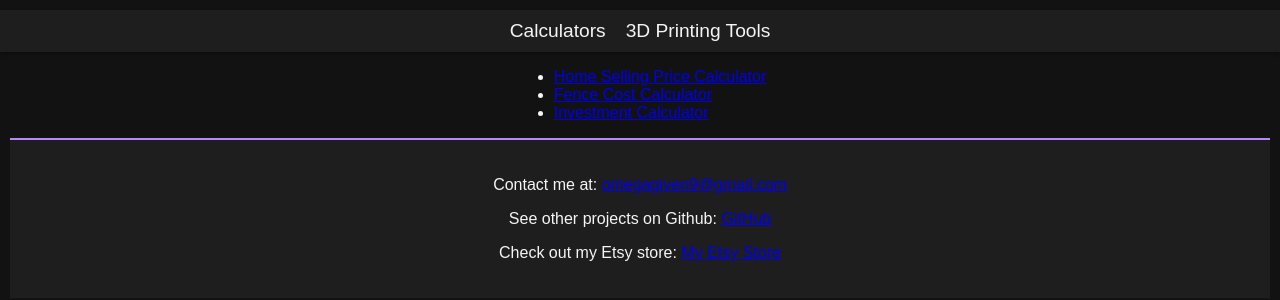
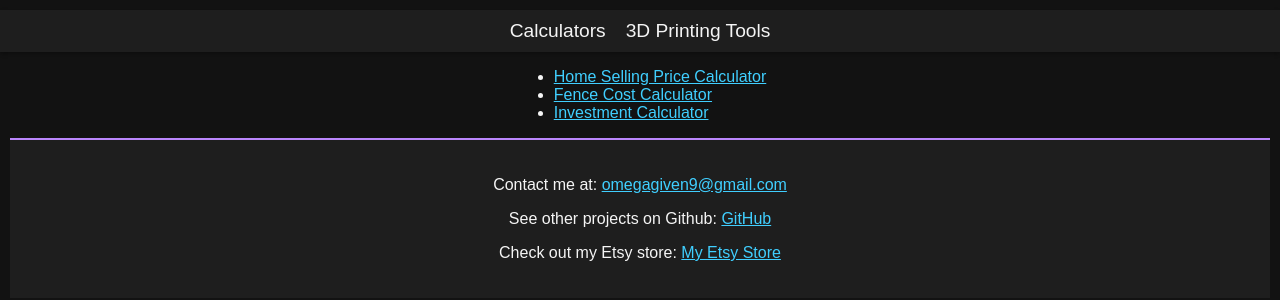
Before and after one commit to OmegaGiven/OmegaGiven.github.io, a plain HTML site: page index.html in a window 1280 px wide. Drawn offline with Linux system fonts and the light colour scheme.

Commit message:
Update styles.css

```diff
--- a/styles.css
+++ b/styles.css
@@ -1,6 +1,17 @@
 /* Smooth scrolling for in-page anchors */
 html {
   scroll-behavior: smooth;
+}
+
+
+a {
+  color: #40cfff; /* Brighter, more readable on dark backgrounds */
+  text-decoration: underline;
+  transition: color 0.2s;
+}
+
+a:hover, a:focus {
+  color: var(--accent-color); /* Uses your existing accent color for hover */
 }
 
 /* Dark theme color variables */
```
